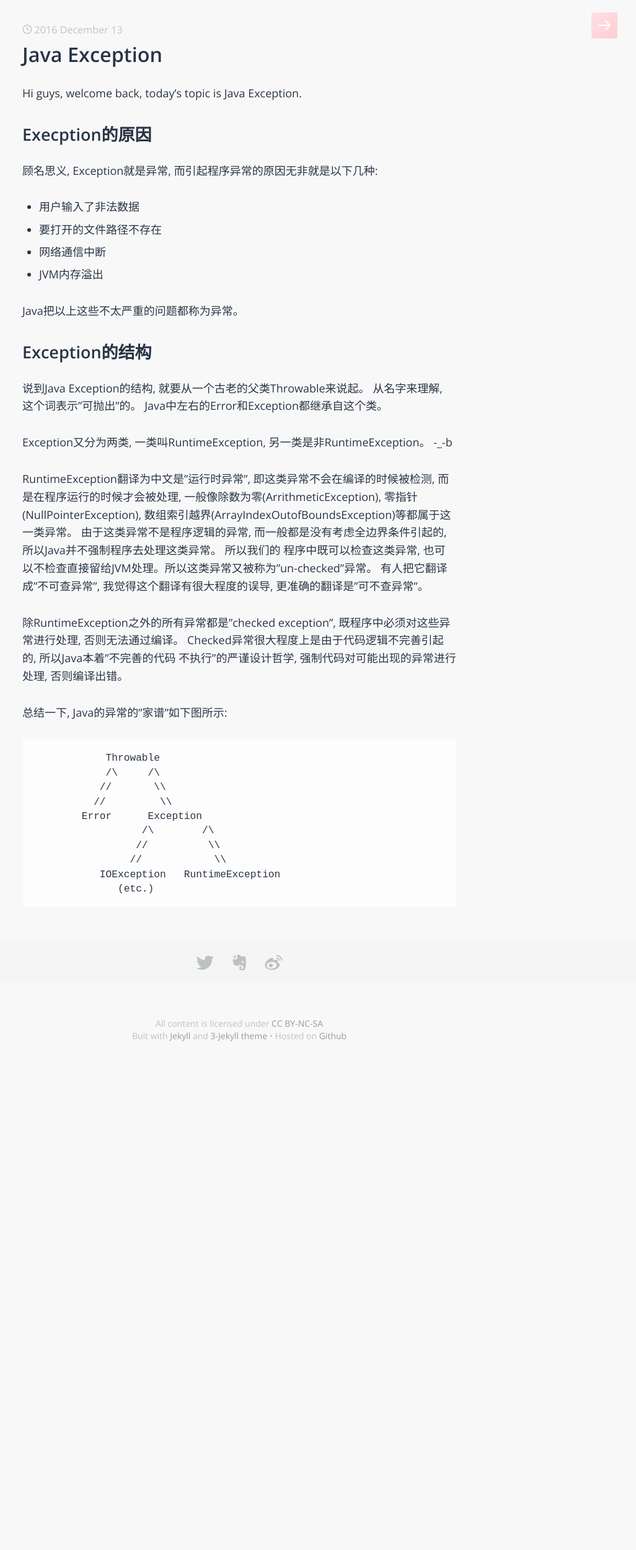
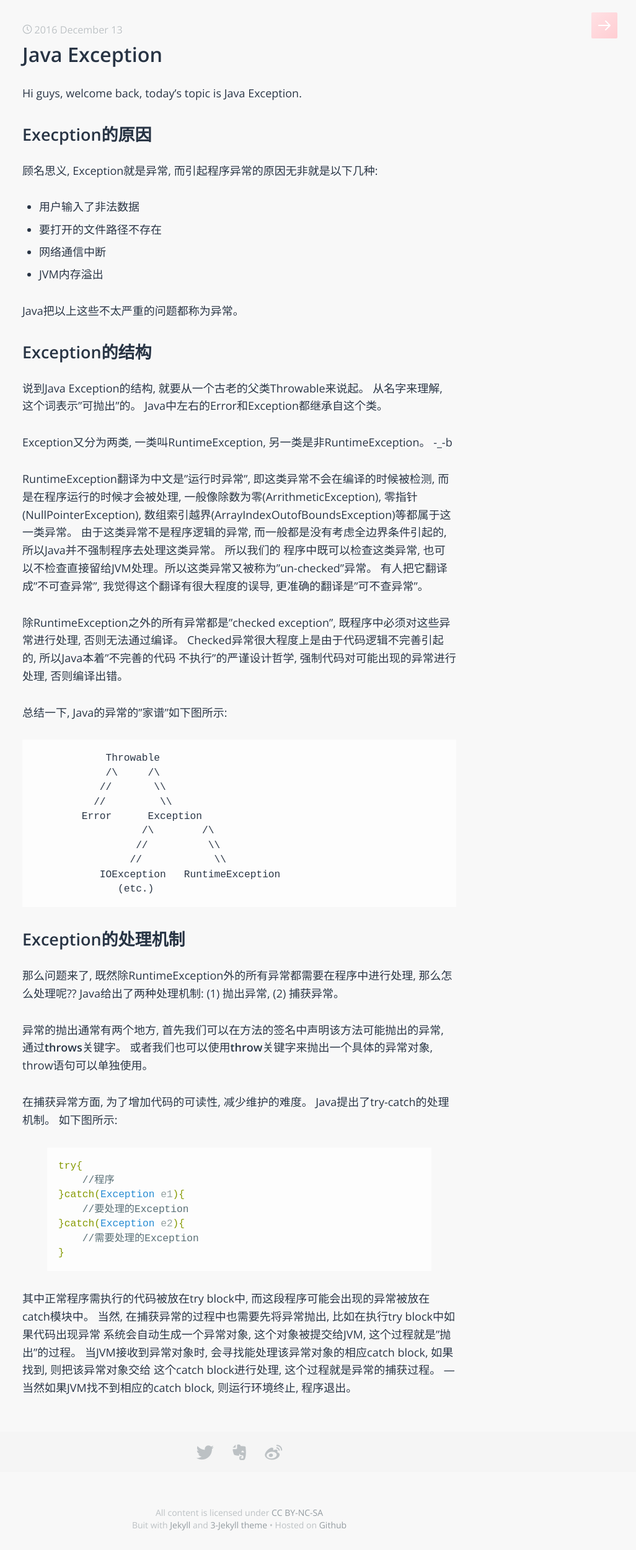
Before and after one commit to sophiesongge/sophiesongge.github.io, a Jekyll site: the page built from _posts/2016-12-13-java-exception.markdown, in a window 1280 px wide. Shown: the whole page at 62% size, without its empty margins (254-1280 px from the left). Built offline with Jekyll 4.4.1, drawn with Linux system fonts in a browser that asks for light colours; some web fonts are replaced.

Commit message:
add post about java exception

```diff
--- a/_posts/2016-12-13-java-exception.markdown
+++ b/_posts/2016-12-13-java-exception.markdown
@@ -46,3 +46,28 @@ RuntimeException翻译为中文是"运行时异常", 即这类异常不会在编
                     //            \\
                IOException   RuntimeException
                   (etc.)
+
+Exception的处理机制
+==============
+
+那么问题来了, 既然除RuntimeException外的所有异常都需要在程序中进行处理, 那么怎么处理呢?? Java给出了两种处理机制: (1) 抛出异常, (2) 捕获异常。
+
+异常的抛出通常有两个地方, 首先我们可以在方法的签名中声明该方法可能抛出的异常, 通过**throws**关键字。 或者我们也可以使用**throw**关键字来抛出一个具体的异常对象,
+ throw语句可以单独使用。
+
+
+在捕获异常方面, 为了增加代码的可读性, 减少维护的难度。 Java提出了try-catch的处理机制。 如下图所示:
+
+{% highlight java %}
+try{
+    //程序
+}catch(Exception e1){
+    //要处理的Exception
+}catch(Exception e2){
+    //需要处理的Exception
+}
+{% endhighlight %}
+
+其中正常程序需执行的代码被放在try block中, 而这段程序可能会出现的异常被放在catch模块中。 当然, 在捕获异常的过程中也需要先将异常抛出, 比如在执行try block中如果代码出现异常
+系统会自动生成一个异常对象, 这个对象被提交给JVM, 这个过程就是"抛出"的过程。 当JVM接收到异常对象时, 会寻找能处理该异常对象的相应catch block, 如果找到, 则把该异常对象交给
+这个catch block进行处理, 这个过程就是异常的捕获过程。 --- 当然如果JVM找不到相应的catch block, 则运行环境终止, 程序退出。
```
